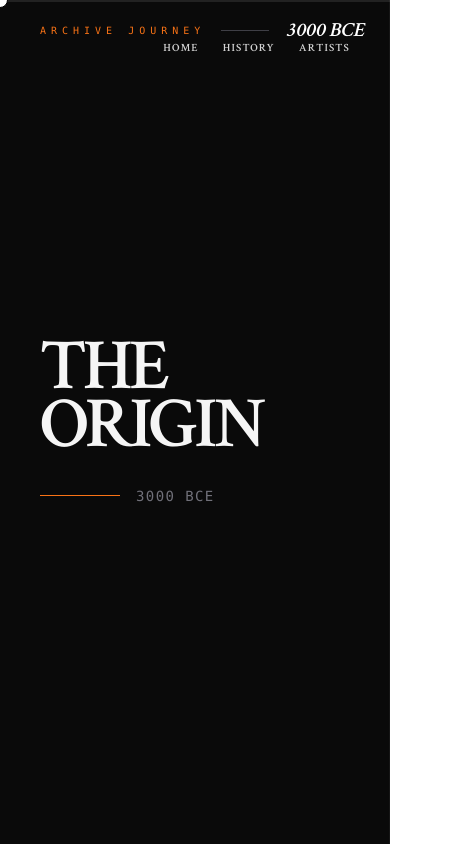
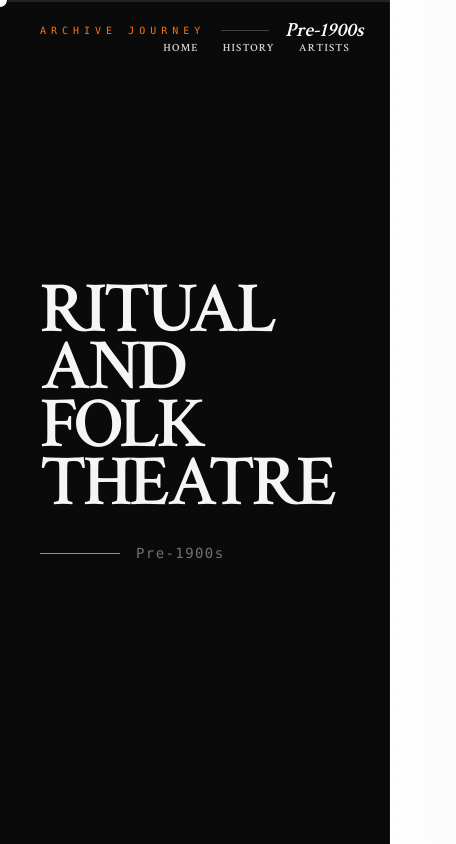
Before and after one commit to g30elipse/zarimin-v1, a Next.js app: page /history in a window 390 px wide. Shown: the top 844 px of the page, 456 px wide, since content can reach past the window. Built offline with nearby package versions, Linux system fonts and the light colour scheme; a web font is replaced by a local one.

Commit message:
refactor: reorganize layout structure in ArtistList and update history data for improved clarity and presentation

```diff
--- a/src/app/artists/page.tsx
+++ b/src/app/artists/page.tsx
@@ -47,6 +47,7 @@ function ArtistList() {
   return (
 
     <main className="bg-[#ecebe9] min-h-screen pt-32 px-10">
+      <div className='max-w-7xl mx-auto'>
         <h1 className="text-[12vw] font-black uppercase tracking-tighter leading-none mb-20">The Artists</h1>
 
         {/* Floating Preview Image - Desktop only */}
@@ -83,6 +84,7 @@ function ArtistList() {
             onClose={() => router.push('/artists', { scroll: false })}
           />
         )}
+      </div>
     </main>
   );
 }
--- a/src/app/history/page.tsx
+++ b/src/app/history/page.tsx
@@ -8,43 +8,79 @@ import Masthead from '@/components/Masthead';
 gsap.registerPlugin(ScrollTrigger);
 const historyData = [
   {
-    era: "The Origin",
-    date: "3000 BCE",
+    era: "Ritual and Folk Theatre",
+    date: "Pre-1900s",
     entries: [
       {
-        title: "The Himalayan Descent",
-        content: "Boro people migrated from the Yellow River valley through Tibet and Bhutan.",
-        tag: "MIGRATION"
+        title: "The Kherai Origins",
+        content: "Historically, the 'entertainment' of the Boro people was inseparable from their religion (Bathouism). The Kherai Puja is the ultimate performance landmark, featuring the Doudini (shamaness) who performs up to 18 different types of dances to the beat of the Kham (drum) and the melody of the Siphung (flute).",
+        tag: "RITUAL"
       },
       {
-        title: "The Kirata Period",
-        content: "Referred to as Kiratas in the Mahabharata. Kings like Narakasura identified as Boro-Kachari rulers.",
-        tag: "MYTHOS"
-      },
-      {
-        title: "Agrarian Pioneers",
-        content: "Introduced silkworm rearing and wet rice cultivation to the region.",
-        tag: "INNOVATION"
+        title: "Early Folk Genres",
+        content: "Before modern stages, there were folk forms like Thakhrifalla (a storytelling form where the narrator moves like a spinning wheel), Phuthula Gaan (traditional puppet theatre used for moral education), and Jatra Gaan (the earliest form of Boro drama, heavily influenced by the wandering opera styles of Bengal and Assam).",
+        tag: "FOLK"
       }
     ]
   },
   {
-    era: "Era of Kingdoms",
-    date: "12th - 19th C",
+    era: "The Rise of Modern Drama",
+    date: "1919–1960",
     entries: [
       {
-        title: "Medieval Dominance",
-        content: "Established powerful kingdoms including the Chutiya, Dimasa, and Koch dynasties.",
-        tag: "DYNASTY"
+        title: "1919: The First Play",
+        content: "Satish Chandra Basumatary wrote Nalabuha, considered the first unpublished Boro play. It was a milestone because it moved the community's stories from oral tradition to a written, scripted format.",
+        tag: "MILESTONE"
       },
       {
-        title: "The Fall of Sovereignty",
-        content: "1854: The last Kachari kingdom fell under British control after King Govinda Chandra's death.",
-        tag: "COLONIAL"
+        title: "1925: First Published Play",
+        content: "The first published Boro play, 'Hamphe' by Maniram Islary, was released, marking the beginning of Boro literature in print.",
+        tag: "PUBLICATION"
+      },
+      {
+        title: "1950s: The Reformist Era",
+        content: "This was the 'Budding Age' (Bithorai Yug). Playwrights like Kamal Kumar Brahma used drama as a weapon for social reform, tackling issues like illiteracy and alcohol addiction. His play Gwdan Faichali (1959) is considered the first truly modern Boro play.",
+        tag: "REFORM"
+      }
+    ]
+  },
+  {
+    era: "The Cinematic Revolution",
+    date: "1986–Present",
+    entries: [
+      {
+        title: "1986: Birth of Boro Cinema",
+        content: "The first Boro language film, 'Alayaron', was released. Directed by Jwngdao Bodosa, it won a National Film Award, proving that Boro stories had a place on the national stage.",
+        tag: "CINEMA"
+      },
+      {
+        title: "1990s – Early 2000s: The VCD Era",
+        content: "The rise of the Boro music video industry. These VCDs (Video Compact Discs) became the most popular form of home entertainment, often featuring high-energy Bagurumba folk-fusion beats.",
+        tag: "MUSIC"
+      },
+      {
+        title: "2009: The 'Haina Muli' Phenomenon",
+        content: "The release of the comedy film series Haina Muli marked a shift toward contemporary pop culture. It used humor and satire to discuss the political and social struggles of the Bodoland region.",
+        tag: "POP CULTURE"
+      }
+    ]
+  },
+  {
+    era: "Boro Mobile Theatre",
+    date: "2000s–Present",
+    entries: [
+      {
+        title: "Scale and Production",
+        content: "In the last 20 years, the Boro community has adopted the famous Assamese Mobile Theatre (Bhramyaman) model and made it their own. Groups like Bodoland Theatre and Hengul Theatre travel with massive stages, professional lighting, and sound systems, often performing to crowds of 5,000+ people in remote villages.",
+        tag: "THEATRE"
+      },
+      {
+        title: "Cultural Impact",
+        content: "These groups are the largest employers of local artists, musicians, and technicians, making the entertainment sector a vital part of the Boro economy.",
+        tag: "ECONOMY"
       }
     ]
   }
-  // ... continue for other eras
 ];
 
 
@@ -52,7 +88,7 @@ gsap.registerPlugin(ScrollTrigger);
 
 export default function DeepHistory() {
   const containerRef = useRef(null);
-  const [currentYear, setCurrentYear] = useState("3000 BCE");
+  const [currentYear, setCurrentYear] = useState("Pre-1900s");
 
   useEffect(() => {
     const ctx = gsap.context(() => {
@@ -138,7 +174,7 @@ export default function DeepHistory() {
 
           {/* STICKY SIDEBAR (Left) */}
           <div className="era-sidebar w-full md:w-[40%] h-screen flex flex-col justify-center p-10 md:p-24 bg-[#0a0a0a] border-r border-white/5">
-            <h2 className="text-7xl md:text-[8vw] font-black uppercase tracking-tighter leading-[0.8] text-white mix-blend-difference">
+            <h2 className="text-7xl md:text-[5vw] font-black uppercase tracking-tighter leading-[0.8] text-white mix-blend-difference">
               {section.era.split(' ').map((word, i) => (
                 <span key={i} className="block">{word}</span>
               ))}
```
Lines whose indentation alone changed are shown as unchanged.
